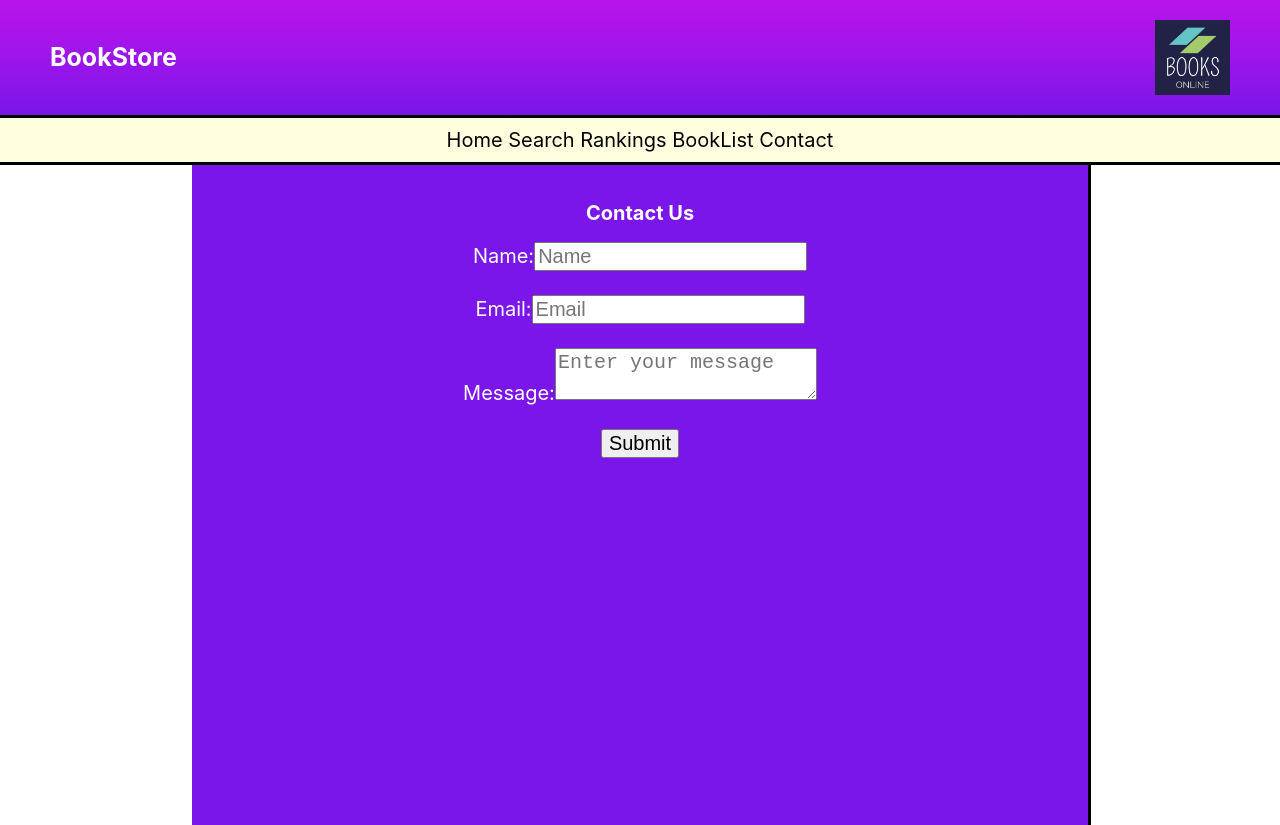
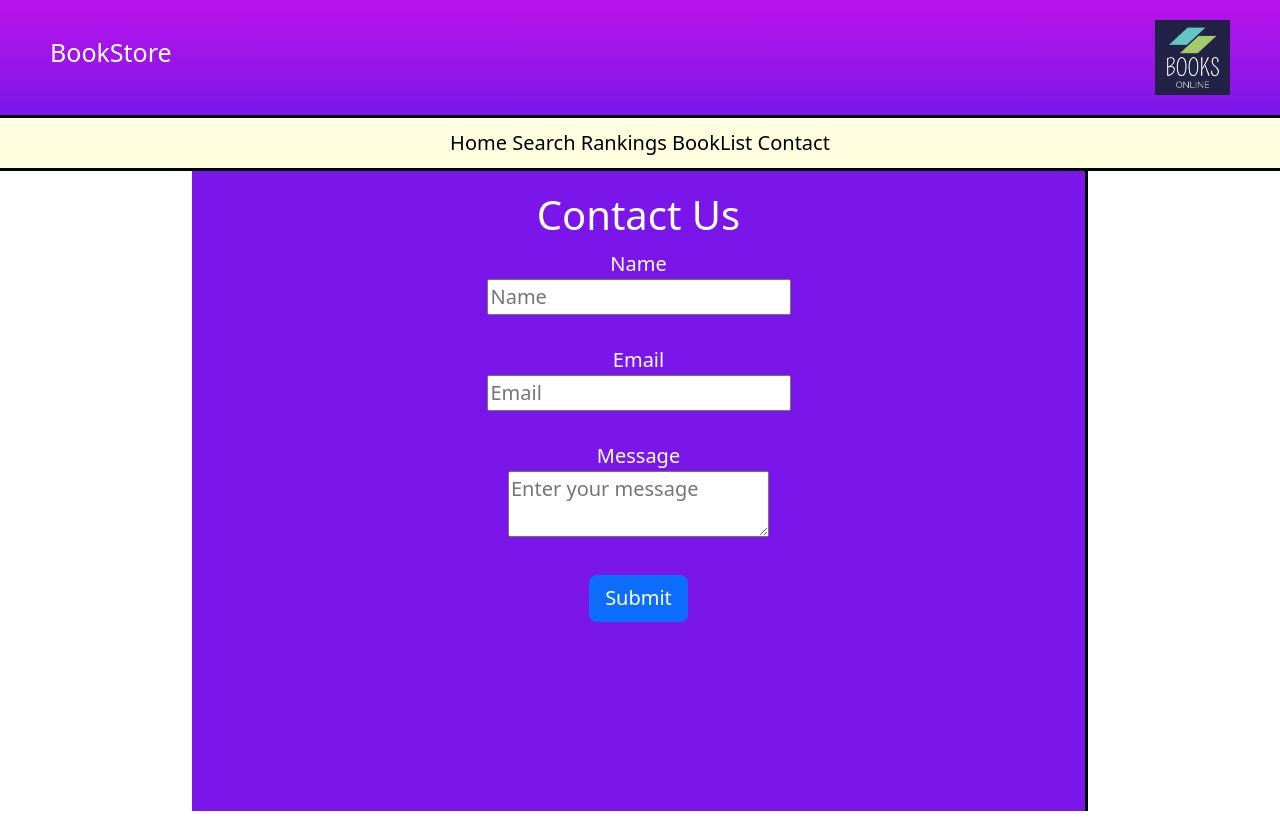
Before and after one commit to Nahom-M/Advance_Front_End_final_project, a React (Create React App) app: page /Contact in a window 1280 px wide. Built offline with nearby package versions, Linux system fonts and the light colour scheme; no server answers.

Commit message:
bootstraps

```diff
--- a/package.json
+++ b/package.json
@@ -6,7 +6,7 @@
     "@testing-library/jest-dom": "^5.17.0",
     "@testing-library/react": "^13.4.0",
     "@testing-library/user-event": "^13.5.0",
-    "bootstrap": "^5.1.3",
+    "bootstrap": "^5.3.3",
     "react": "^18.2.0",
     "react-bootstrap": "^2.10.2",
     "react-dom": "^18.2.0",
--- a/src/App.css
+++ b/src/App.css
@@ -50,7 +50,7 @@ header {
 /* App.jd Container*/
 
 /* Nav */
-nav {
+#navbar {
   border-top: black solid 3px;
   border-bottom: black solid 3px;
   background-color: lightyellow;
@@ -58,6 +58,30 @@ nav {
   color: #fff;
   text-align: center;
   padding: 10px 0;
+  list-style-type: none;
+}
+
+#navbar a{
+  text-decoration: none;
+}
+
+/* Booklist */
+#booklist h2{
+  padding-left: 35px;
+  font-size: 40px;
+}
+
+#booklist h3{
+  font-size: 30px;
+}
+
+#booklist a{
+  color: black;
+  text-decoration: none;
+}
+
+#booklist a:hover{
+  color: #CB5CF2;
 }
 
 /* Routes */
--- a/src/App.js
+++ b/src/App.js
@@ -1,6 +1,7 @@
 import {useState, useEffect} from 'react';
+import 'bootstrap/dist/css/bootstrap.min.css';
 import './App.css';
-//useParams
+
 import { BrowserRouter, Routes, Route, Link } from 'react-router-dom';
 import HomepageContainer from './HomepageContainer';
 //import Homepage from './Homepage';
@@ -10,7 +11,6 @@ import BookList from './BookList';
 import SortingComponent from './Rankings';
 import Contact from './Contact';
 import img1 from './logo.png';
-//Props, state lifting, composition, bootstraps
 
 function App() {
 
@@ -47,7 +47,7 @@ function App() {
       </header>
 
 	  <BrowserRouter>
-		<nav className='navbar'>
+		<nav id='navbar'>
 			<Link to="/">Home</Link> {" "}
 			<Link to="Search">Search</Link> {" "}
 			<Link to="Rankings">Rankings</Link> {" "}
--- a/src/BookList.js
+++ b/src/BookList.js
@@ -5,7 +5,7 @@ import React from 'react';
 const BookList = ({ books }) => {
 
   return (
-    <div>
+    <div id='booklist'>
       <h2>Books</h2>
       <ul>
         {books.map(book => (
--- a/src/Contact.js
+++ b/src/Contact.js
@@ -1,4 +1,5 @@
 import React, { useState } from 'react';
+import Button from 'react-bootstrap/Button';
 
 const Contact = ({ children }) => {
     //contact component acccepts children as a prop. Thus allows you to pass elements as children
@@ -17,7 +18,7 @@ const Contact = ({ children }) => {
             {messageSent && <p>Message sent successfully!</p>}
             <form onSubmit={handleSubmit}>
                 {children}
-                <button type="submit">Submit</button>
+                <Button type="submit" >Submit</Button>
             </form>
         </div>
     );
--- a/src/ContactInfomration.js
+++ b/src/ContactInfomration.js
@@ -1,18 +1,20 @@
+import Form from 'react-bootstrap/Form';
+
 const ContactInformation = () =>{
     return(
         <div>
             <h2>Contact Us</h2>
-            <form>
-                <label>Name:</label>
+            <Form>
+                <label>Name</label><br></br>
                 <input type="text" name="name" placeholder='Name'/>
                 <br></br><br></br>
-                <label>Email:</label>
+                <label>Email</label><br></br>
                 <input type="email" name="email" placeholder='Email'/>
                 <br></br><br></br>
-                <label>Message:</label>
+                <label>Message</label><br></br>
                 <textarea name="message" placeholder='Enter your message'></textarea>
                 <br></br><br></br>
-            </form>
+            </Form>
         </div>
     );
 }
```
Also changed, not shown: Packages.txt, 1 other file (tests, documents, lock files or other folders).
